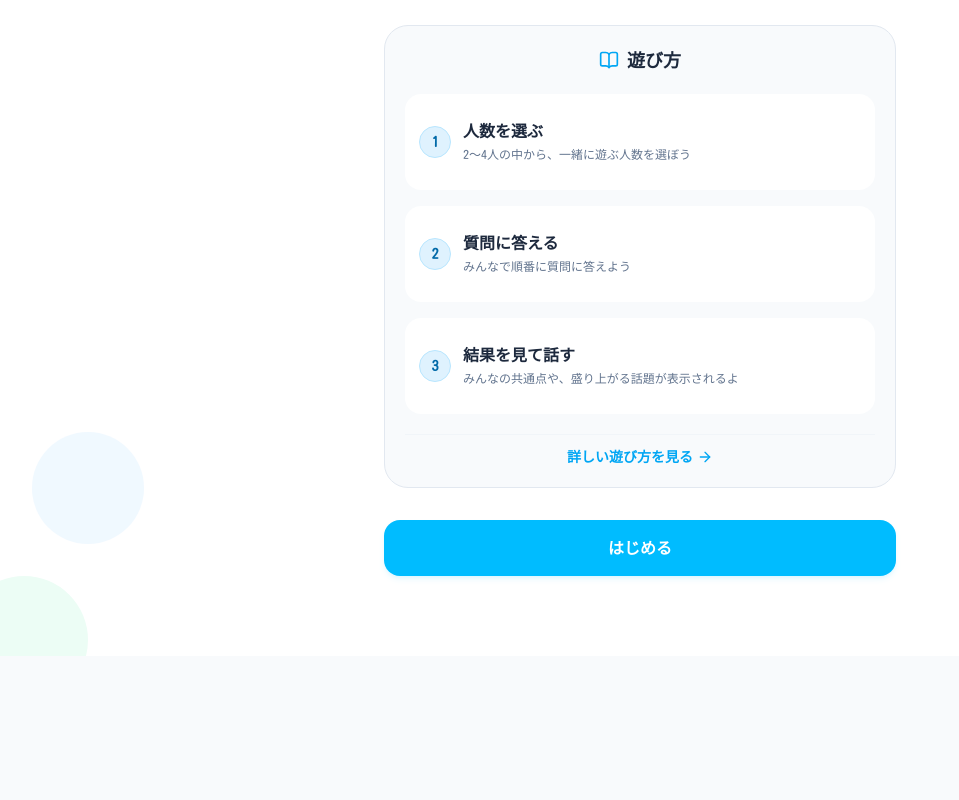
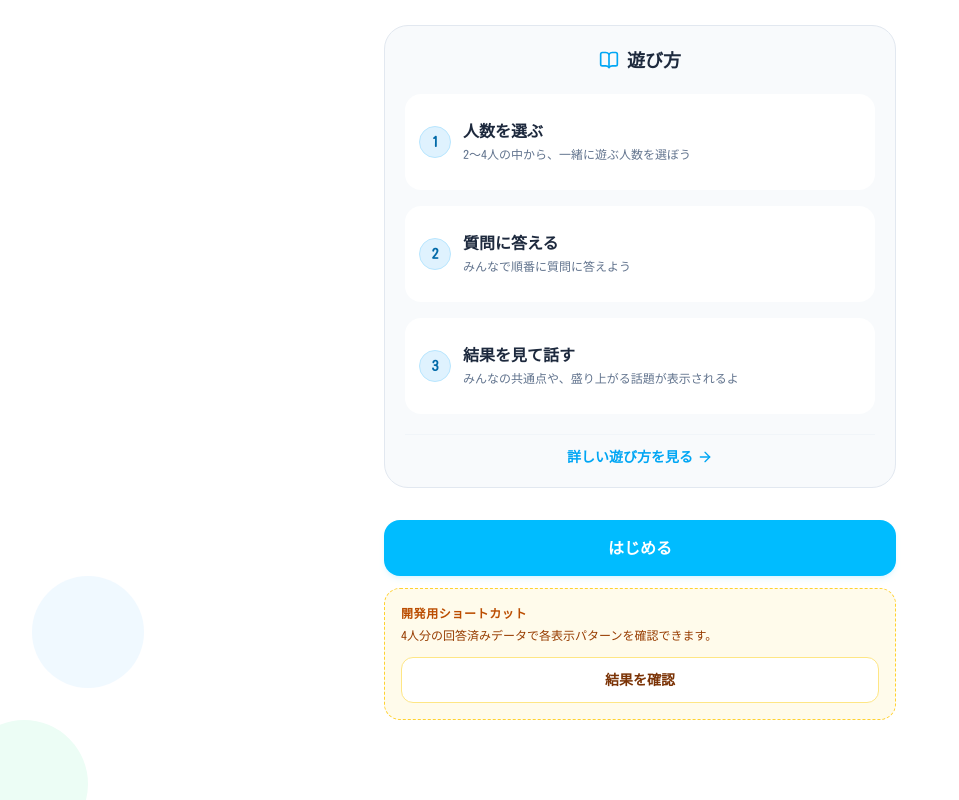
Before and after one commit to Webu-Kobedenshi/team2, a React (Vite) app in the folder frontend/: page / in a window 1280 px wide. Shown: the part 267-1067 px from the top of the page, without its empty margins (0-959 px from the left). Before the commit the page ends 923 px from the top, so only its background shows below. Built offline with nearby package versions, Linux system fonts and the light colour scheme.

Commit message:
chore: 結果画面の開発用ショートカットを追加する

```diff
--- /dev/null
+++ b/frontend/src/features/debugGameSessions.ts
@@ -0,0 +1,75 @@
+import {
+  DEFAULT_QUESTION_IDS,
+  type GameSession,
+  type PlayerAnswer,
+} from "./gameSession";
+
+function buildResultDebugSession(
+  playerAnswers: PlayerAnswer["answers"][],
+): GameSession {
+  const playerCount = playerAnswers.length;
+
+  return {
+    playerCount,
+    playerOrder: Array.from({ length: playerCount }, (_, index) => index),
+    resultPlayerOrder: Array.from(
+      { length: playerCount },
+      (_, index) => playerCount - index - 1,
+    ),
+    questionIds: [...DEFAULT_QUESTION_IDS],
+    answers: playerAnswers.map((answers, playerIndex) => ({
+      playerIndex,
+      answers,
+    })),
+    questionProgress: {
+      screen: "complete",
+      currentPlayerOrderIndex: playerCount - 1,
+      currentQuestionIndex: DEFAULT_QUESTION_IDS.length - 1,
+    },
+  };
+}
+
+export function createResultDebugSession(): GameSession {
+  return buildResultDebugSession([
+    {
+      bloodType: "a",
+      usualStyle: "outdoor",
+      holidayStyle: "withPeople",
+      uncomfortablePlace: "highPlace",
+      specialAbility: "teleport",
+      loveOrFriendship: "friendship",
+      decisionStyle: "intuition",
+      motivation: "recognized",
+    },
+    {
+      bloodType: "b",
+      usualStyle: "outdoor",
+      holidayStyle: "withPeople",
+      uncomfortablePlace: "highPlace",
+      specialAbility: "teleport",
+      loveOrFriendship: "friendship",
+      decisionStyle: "intuition",
+      motivation: "recognized",
+    },
+    {
+      bloodType: "o",
+      usualStyle: "indoor",
+      holidayStyle: "withPeople",
+      uncomfortablePlace: "hauntedHouse",
+      specialAbility: "teleport",
+      loveOrFriendship: "love",
+      decisionStyle: "intuition",
+      motivation: "recognized",
+    },
+    {
+      bloodType: "ab",
+      usualStyle: "indoor",
+      holidayStyle: "aloneTime",
+      uncomfortablePlace: "narrowPlace",
+      specialAbility: "teleport",
+      loveOrFriendship: "love",
+      decisionStyle: "indecisive",
+      motivation: "recognized",
+    },
+  ]);
+}
--- a/frontend/src/pages/Home.tsx
+++ b/frontend/src/pages/Home.tsx
@@ -1,8 +1,11 @@
-import { Link } from "react-router-dom";
+import { Link, useNavigate } from "react-router-dom";
 import { ArrowRight, BookOpen, UsersRound } from "lucide-react";
 
 import { ButtonLink } from "../components/links";
 import { MobilePageShell } from "../components/MobilePageShell";
+import { createResultDebugSession } from "../features/debugGameSessions";
+import { saveGameSession, type GameSession } from "../features/gameSession";
+import { clearResultViewSession } from "../features/resultViewSession";
 import { paths } from "../routes";
 
 const howToSteps = [
@@ -21,6 +24,14 @@ const howToSteps = [
 ];
 
 export function Home() {
+  const navigate = useNavigate();
+
+  function openResultDebug(session: GameSession) {
+    clearResultViewSession();
+    saveGameSession(session);
+    navigate(paths.result);
+  }
+
   return (
     <MobilePageShell>
       <div className="grid gap-4">
@@ -78,6 +89,27 @@ export function Home() {
 
       <div className="grid gap-3">
         <ButtonLink to={paths.players}>はじめる</ButtonLink>
+
+        {import.meta.env.DEV && (
+          <div className="grid gap-3 rounded-2xl border border-dashed border-amber-300 bg-amber-50 p-4">
+            <div>
+              <p className="text-xs font-black tracking-wider text-amber-700">
+                開発用ショートカット
+              </p>
+              <p className="mt-1 text-xs leading-5 text-amber-800">
+                4人分の回答済みデータで各表示パターンを確認できます。
+              </p>
+            </div>
+
+            <button
+              type="button"
+              onClick={() => openResultDebug(createResultDebugSession())}
+              className="rounded-xl border border-amber-200 bg-white px-4 py-3 text-sm font-bold text-amber-900 transition hover:bg-amber-100 focus-visible:outline-3 focus-visible:outline-offset-2 focus-visible:outline-amber-200"
+            >
+              結果を確認
+            </button>
+          </div>
+        )}
       </div>
     </MobilePageShell>
   );
```
